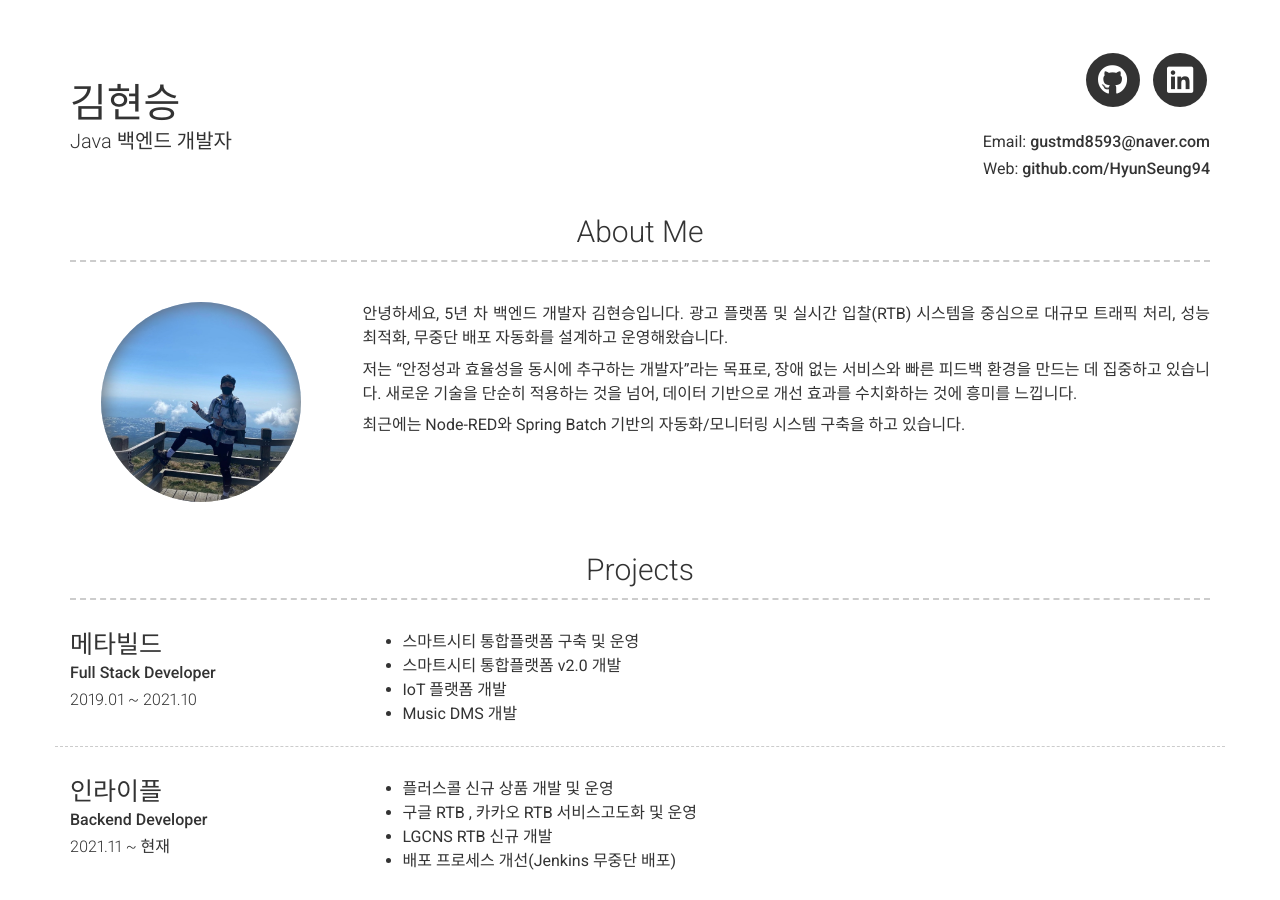
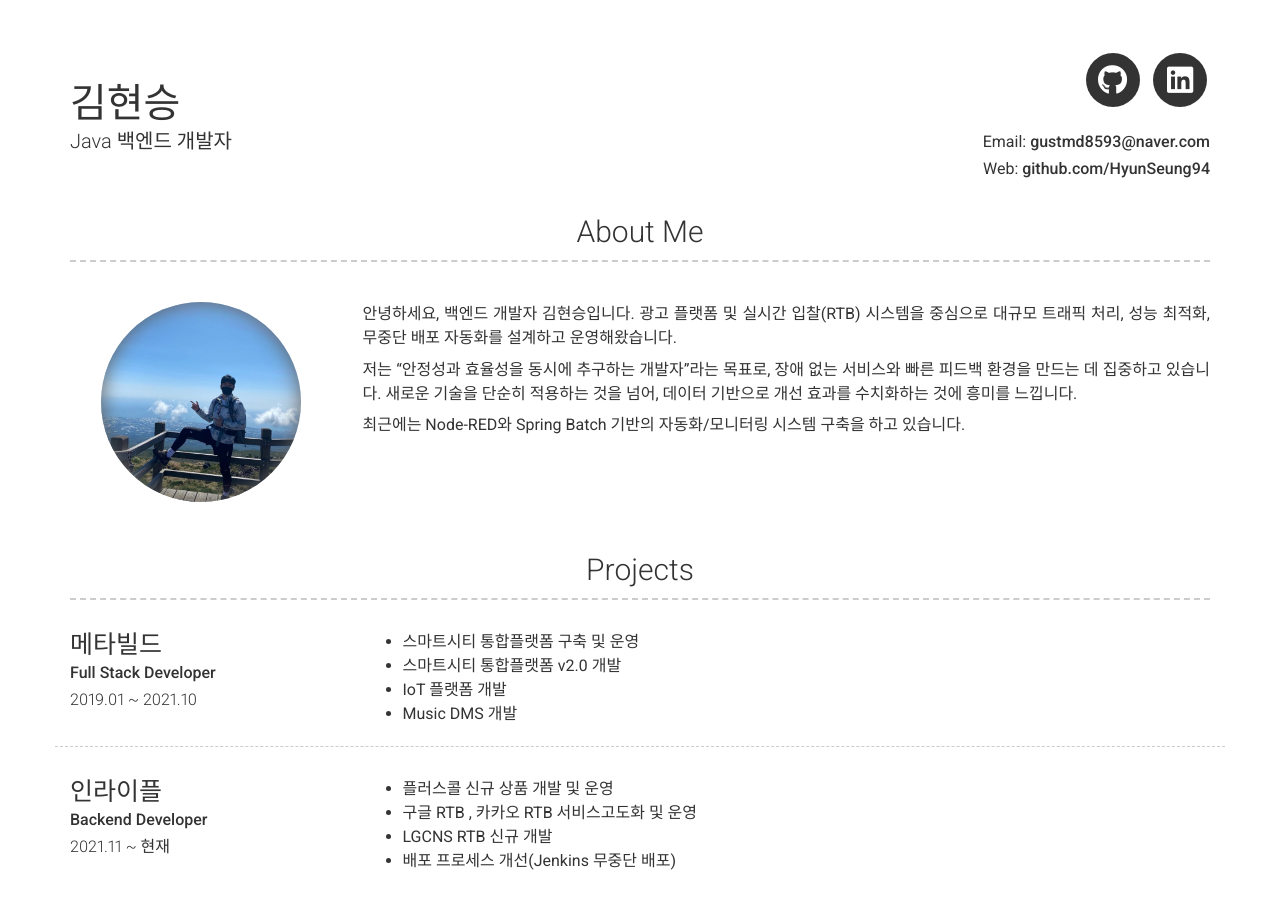
Before and after one commit to HyunSeung94/hyunseung94.github.io, a Jekyll site: the page built from index.md, in a window 1280 px wide and 900 px high. Built offline with Jekyll 4.4.1, drawn with Linux system fonts in a browser that asks for light colours; nearby versions of some CDN libraries.

Commit message:
- 이력 업데이트

```diff
--- a/_config.yml
+++ b/_config.yml
@@ -50,7 +50,7 @@ additional_links:
 # about_title: About Me (Use this to override about section title)
 about_profile_image: images/img.jpg
 about_content: | # this will include new lines to allow paragraphs
-  안녕하세요, 5년 차 백엔드 개발자 김현승입니다.
+  안녕하세요, 백엔드 개발자 김현승입니다.
   광고 플랫폼 및 실시간 입찰(RTB) 시스템을 중심으로 대규모 트래픽 처리, 성능 최적화, 무중단 배포 자동화를 설계하고 운영해왔습니다.
 
   저는 “안정성과 효율성을 동시에 추구하는 개발자”라는 목표로, 장애 없는 서비스와 빠른 피드백 환경을 만드는 데 집중하고 있습니다.
```
